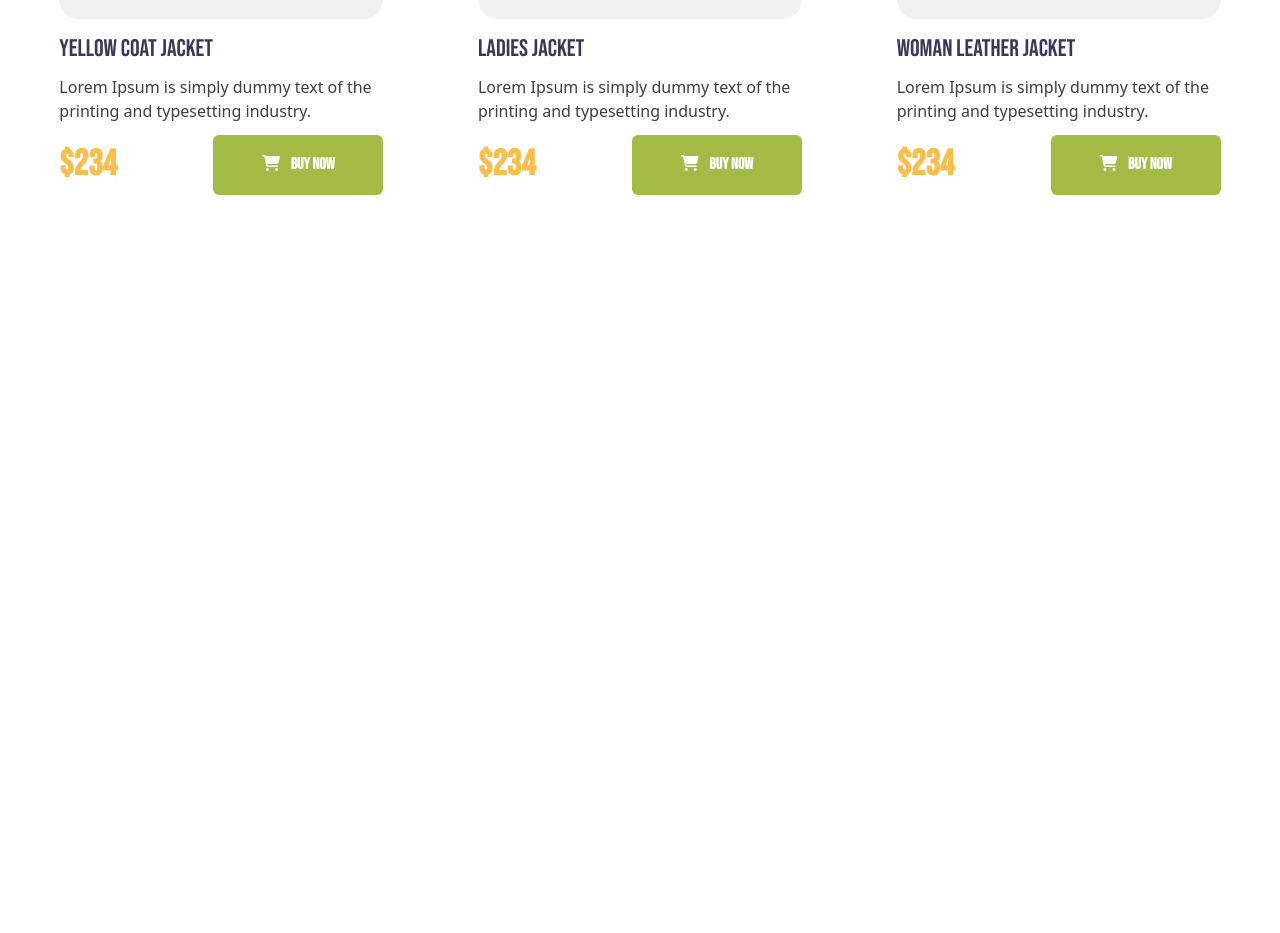
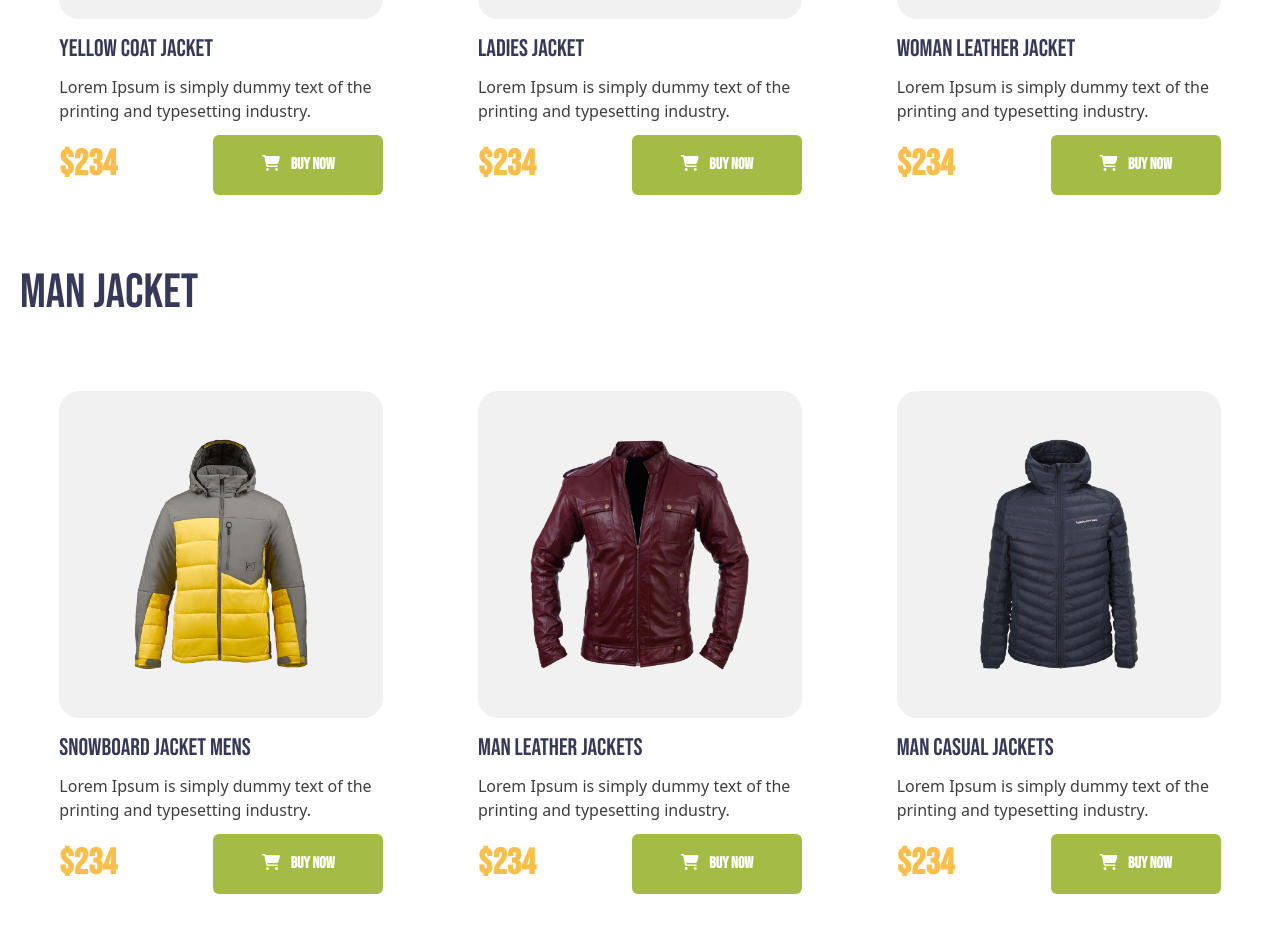
Before and after one commit to morsalin102666/hero-panguin-fashion-repo, a plain HTML site: page index.html in a window 1280 px wide. Shown: the part 1329-2262 px from the top of the page. Before the commit the page ends 1564 px from the top, so only its background shows below. Drawn offline with nearby package versions, Linux system fonts and the light colour scheme.

Commit message:
nav font wight change

```diff
--- a/index.html
+++ b/index.html
@@ -30,10 +30,10 @@
                     </div>
                     <div>
                         <ul class="flex items-center">
-                            <li class="mx-4"><a class="text-xl font-semibold" href="#">Home</a></li>
-                            <li class="mx-4"><a class="text-xl font-semibold" href="#">Product</a></li>
-                            <li class="mx-4"><a class="text-xl font-semibold" href="#">About us</a></li>
-                            <li class="mx-4"><a class="text-xl font-semibold" href="#">Contact us</a></li>
+                            <li class="mx-4"><a class="text-xl font-serif" href="#">Home</a></li>
+                            <li class="mx-4"><a class="text-xl font-serif" href="#">Product</a></li>
+                            <li class="mx-4"><a class="text-xl font-serif" href="#">About us</a></li>
+                            <li class="mx-4"><a class="text-xl font-serif" href="#">Contact us</a></li>
                         </ul>
                     </div>
                 </div>
@@ -120,6 +120,67 @@
                 </div>
             </div>
         </section>
+
+        <!-- Man Jacket -->
+        <section>
+            <h1 class="my-[49px] text-5xl font-medium leading-[58px] text-[#363958]">Man Jacket</h1>
+            <div class="grid grid-cols-1 lg:grid-cols-3 gap-4 mx-auto">
+                <div class="flex justify-center items-center">
+                    <div class="mx-auto p-5 shado-css rounded-xl">
+                        <div
+                            class="w-[324px] h-[327px] bg-[#F1F1F1] rounded-[20px] p-3 flex justify-center items-center mb-4">
+                            <img src="./images/jacket-4.png" class="w-[220px]" alt="Jacket">
+                        </div>
+                        <h3 class="text-2xl leading-7 font-medium mb-3 text-[#363958]">Snowboard Jacket Mens</h3>
+                        <p class="leading-6 text-[#3E3E3E] font-sans mb-3">Lorem Ipsum is simply dummy text of the<br>
+                            printing and typesetting industry.</p>
+                        <div class="flex justify-between items-center">
+                            <span class="text-4xl leading-10 font-black text-[#FABE4C]">$234</span>
+                            <button class="w-[170px] h-[60px] bg-[#A4BC46] rounded-md">
+                                <span><i class="fa-solid fa-cart-shopping text-white"></i></span>
+                                <span class="text-white ml-2 font-semibold">BUY NOW</span>
+                            </button>
+                        </div>
+                    </div>
+                </div>
+                <div class="flex justify-center items-center">
+                    <div class="mx-auto p-5 shado-css rounded-xl">
+                        <div
+                            class="w-[324px] h-[327px] bg-[#F1F1F1] rounded-[20px] p-3 flex justify-center items-center mb-4">
+                            <img src="./images/jacket-5.png" class="w-[220px]" alt="Jacket">
+                        </div>
+                        <h3 class="text-2xl leading-7 font-medium mb-3 text-[#363958]">Man Leather Jackets</h3>
+                        <p class="leading-6 text-[#3E3E3E] font-sans mb-3">Lorem Ipsum is simply dummy text of the<br>
+                            printing and typesetting industry.</p>
+                        <div class="flex justify-between items-center">
+                            <span class="text-4xl leading-10 font-black text-[#FABE4C]">$234</span>
+                            <button class="w-[170px] h-[60px] bg-[#A4BC46] rounded-md">
+                                <span><i class="fa-solid fa-cart-shopping text-white"></i></span>
+                                <span class="text-white ml-2 font-semibold">BUY NOW</span>
+                            </button>
+                        </div>
+                    </div>
+                </div>
+                <div class="flex justify-center items-center">
+                    <div class="mx-auto p-5 shado-css rounded-xl">
+                        <div
+                            class="w-[324px] h-[327px] bg-[#F1F1F1] rounded-[20px] p-3 flex justify-center items-center mb-4">
+                            <img src="./images/jacket-6.png" class="w-[220px]" alt="Jacket">
+                        </div>
+                        <h3 class="text-2xl leading-7 font-medium mb-3 text-[#363958]">Man Casual Jackets</h3>
+                        <p class="leading-6 text-[#3E3E3E] font-sans mb-3">Lorem Ipsum is simply dummy text of the<br>
+                            printing and typesetting industry.</p>
+                        <div class="flex justify-between items-center">
+                            <span class="text-4xl leading-10 font-black text-[#FABE4C]">$234</span>
+                            <button class="w-[170px] h-[60px] bg-[#A4BC46] rounded-md">
+                                <span><i class="fa-solid fa-cart-shopping text-white"></i></span>
+                                <span class="text-white ml-2 font-semibold">BUY NOW</span>
+                            </button>
+                        </div>
+                    </div>
+                </div>
+            </div>
+        </section>
     </main>
     <!-- ===================== FOOTER SECTION ==================== -->
     <footer>
```
